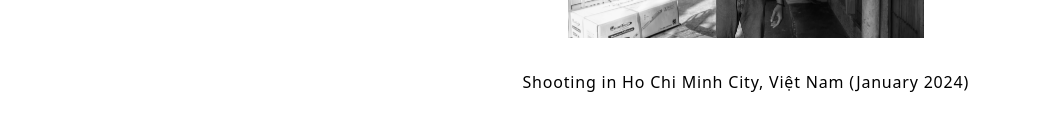
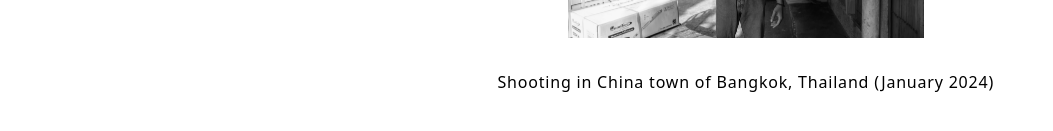
Before and after one commit to Kenchim/muyofoto, a Next.js app: page /about in a window 1280 px wide. Shown: the part 799-930 px from the top of the page, without its empty margins (0-1053 px from the left). Built offline with nearby package versions, Linux system fonts and the light colour scheme.

Commit message:
change about page

```diff
--- a/app/about/page.tsx
+++ b/app/about/page.tsx
@@ -16,7 +16,7 @@ export default function About() {
             <FotoCap
             url="../now.jpg"
             alt="Ha noi Vietnam"
-            caption="Shooting in Ho Chi Minh City, Việt Nam (January 2024)"
+            caption="Shooting in China town of Bangkok, Thailand (January 2024)"
             />
             <p className="pb-20"></p>
     </div>
```
